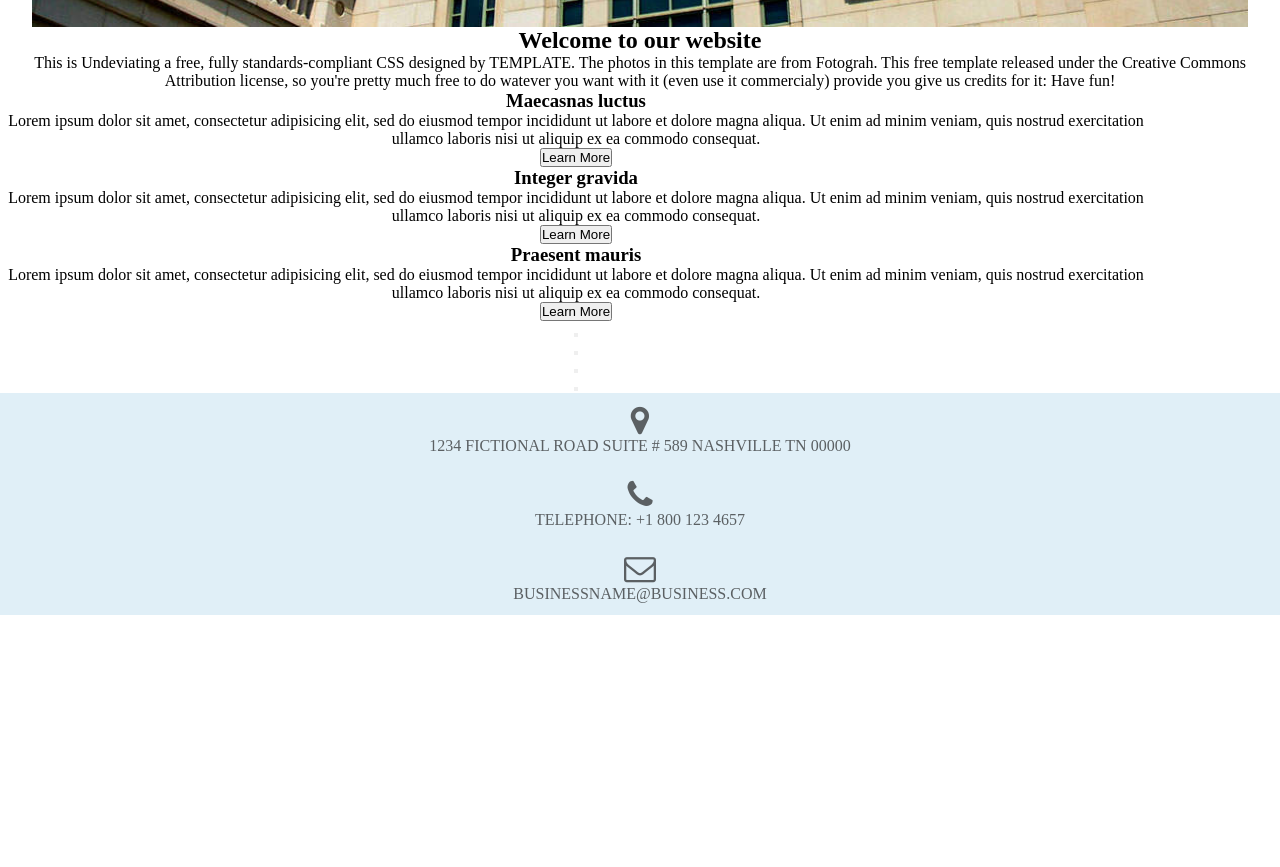
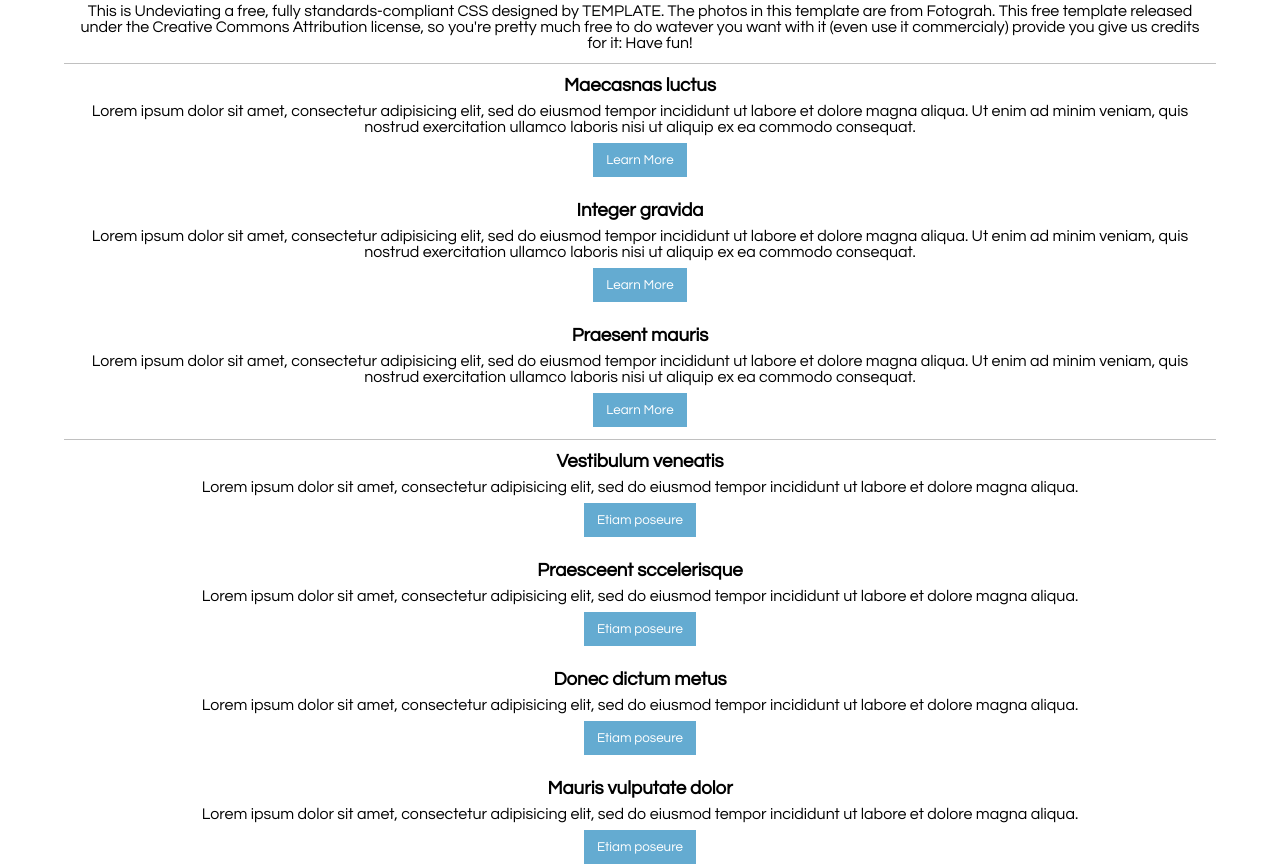
Before and after one commit to Juandarov/new_challenge_4, a plain HTML site: page index.html in a window 1280 px wide. Shown: the part 767-1634 px from the top of the page. Before the commit the page ends 1382 px from the top, so only its background shows below. Drawn offline with Linux system fonts and the light colour scheme.

Commit message:
rajout du css

```diff
--- a/css/style.css
+++ b/css/style.css
@@ -1,6 +1,7 @@
 * {
     margin: 0;
     padding: 0;
+    font-family: Questrial;
 }
 
 header {
@@ -17,8 +18,21 @@ header i {
 
 h1 {
     color: white;
-    font-family: Questrial;
     margin-bottom: 0.75em;
+}
+#section1 p{
+    margin: 0.75em;
+}
+
+#section1, #section2 {
+    border-bottom: 1px solid silver;
+    margin: auto;
+    width: 90%;
+}
+
+#section3 {
+    margin: auto;
+    width: 90%;
 }
 
 section {
@@ -34,7 +48,12 @@ img {
 }
 
 article {
-    width: 90%;
+    width: 100%;
+    margin: 0.75em auto;
+}
+
+main p {
+    margin: 0.5em 0;
 }
 
 ul li {
@@ -48,6 +67,14 @@ ul li {
     border-radius: 5px;
 }
 
+button {
+    background-color: #64ABD1;
+    border: none;
+    color: white;
+    padding: 0.75em 1em;
+
+}
+
 footer {
     display: flex;
     flex-direction: column;
@@ -56,8 +83,10 @@ footer {
 }
 
 footer article {
-    margin: 0.75em auto;;
+    width: 90%;
+    margin: 0.75em auto;
 }
+
 footer i {
     color: #5B6063;
 }
--- a/index.html
+++ b/index.html
@@ -25,13 +25,13 @@
         </header>
 
         <main>
-            <section>
+            <section id="section1">
                 <img src="./images/banner.jpg" alt="">
                 <h2>Welcome to our website</h2>
                 <p>This is Undeviating a free, fully standards-compliant CSS designed by TEMPLATE. The photos in this template are from Fotograh. This free template released under the Creative Commons Attribution license, so you're pretty much free to do watever you want with it (even use it commercialy) provide you give us credits for it: Have fun!</p>
             </section>
 
-            <section>
+            <section id="section2">
                 <article>
                     <h3>Maecasnas luctus</h3>
                     <p>Lorem ipsum dolor sit amet, consectetur adipisicing elit, sed do eiusmod tempor incididunt ut labore et dolore magna aliqua. Ut enim ad minim veniam, quis nostrud exercitation ullamco laboris nisi ut aliquip ex ea commodo consequat.</p>
@@ -51,29 +51,29 @@
                 </article>
             </section>
 
-            <section>
+            <section id="section3">
                 <article>
-                    <h3></h3>
-                    <p></p>
-                    <button type="button" name="button"></button>
+                    <h3>Vestibulum veneatis</h3>
+                    <p>Lorem ipsum dolor sit amet, consectetur adipisicing elit, sed do eiusmod tempor incididunt ut labore et dolore magna aliqua.</p>
+                    <button type="button" name="button">Etiam poseure</button>
                 </article>
 
                 <article>
-                    <h3></h3>
-                    <p></p>
-                    <button type="button" name="button"></button>
+                    <h3>Praesceent sccelerisque</h3>
+                    <p>Lorem ipsum dolor sit amet, consectetur adipisicing elit, sed do eiusmod tempor incididunt ut labore et dolore magna aliqua.</p>
+                    <button type="button" name="button">Etiam poseure</button>
                 </article>
 
                 <article>
-                    <h3></h3>
-                    <p></p>
-                    <button type="button" name="button"></button>
+                    <h3>Donec dictum metus</h3>
+                    <p>Lorem ipsum dolor sit amet, consectetur adipisicing elit, sed do eiusmod tempor incididunt ut labore et dolore magna aliqua.</p>
+                    <button type="button" name="button">Etiam poseure</button>
                 </article>
 
                 <article>
-                    <h3></h3>
-                    <p></p>
-                    <button type="button" name="button"></button>
+                    <h3>Mauris vulputate dolor</h3>
+                    <p>Lorem ipsum dolor sit amet, consectetur adipisicing elit, sed do eiusmod tempor incididunt ut labore et dolore magna aliqua.</p>
+                    <button type="button" name="button">Etiam poseure</button>
                 </article>
 
             </section>
@@ -98,6 +98,14 @@
             </section>
 
             <section>
+                <p>© Untitled. All rights reserved. | Photos by Fotograph | Design by TEMPLATED.</p>
+                <ul>
+                    <li><i class="fa fa-twitter" aria-hidden="true"></i></li>
+                    <li><i class="fa fa-facebook" aria-hidden="true"></i></li>
+                    <li><i class="fa fa-dribbble" aria-hidden="true"></i></li>
+                    <li><i class="fa fa-twitch" aria-hidden="true"></i></li>
+                    <li><i class="fa fa-github-alt" aria-hidden="true"></i></li>
+                </ul>
 
             </section>
         </footer>
```
